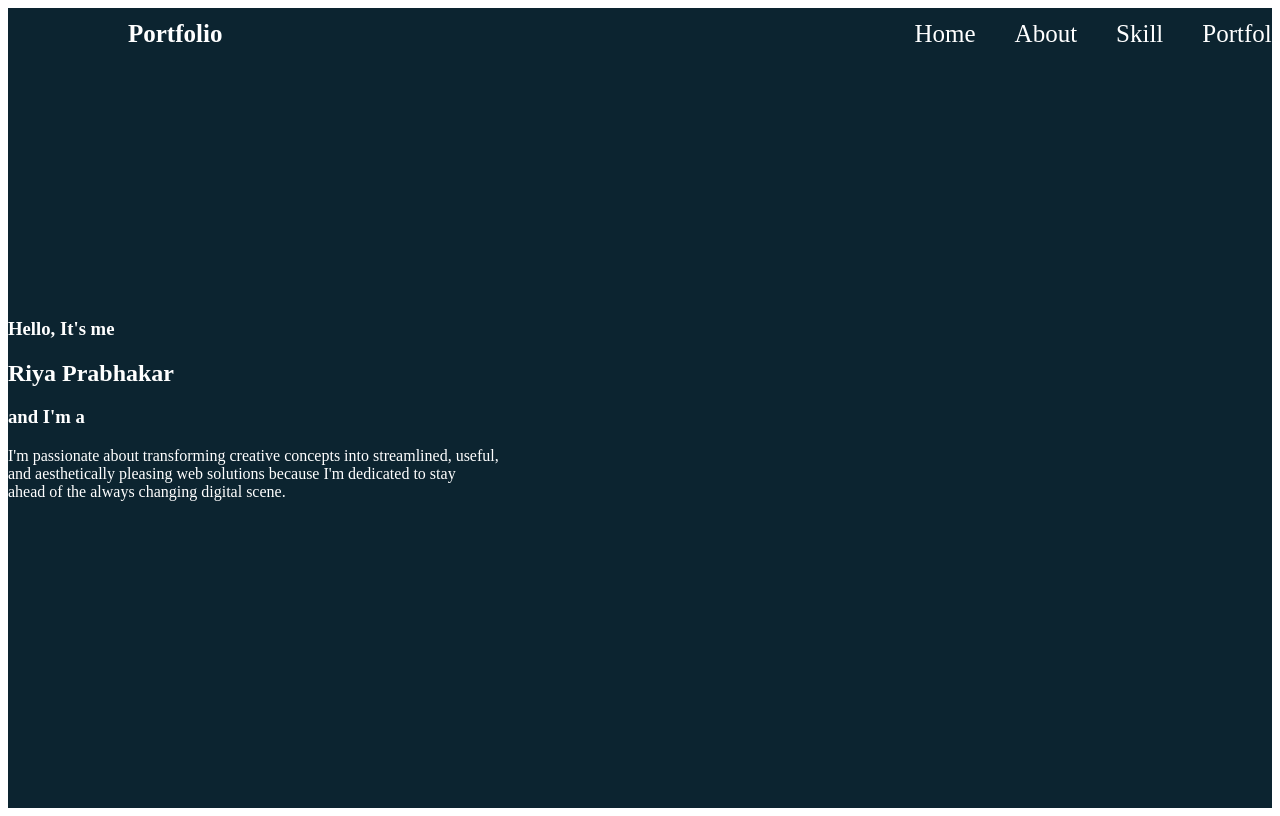
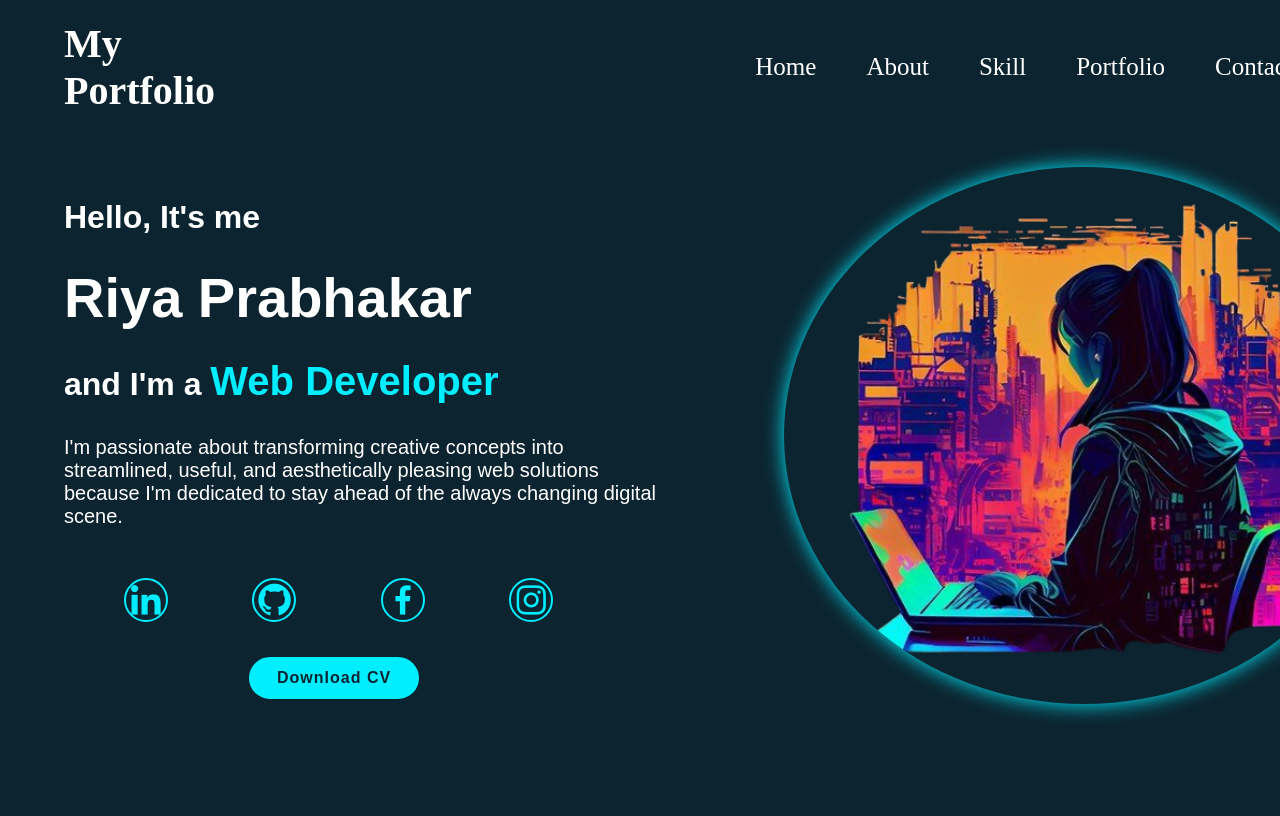
Before and after one commit to RiyaPrabhakar/Bharat_intern, a plain HTML site: page Netflix/portfolio.html in a window 1280 px wide. Drawn offline with nearby package versions, Linux system fonts and the light colour scheme.

Commit message:
portfolio

```diff
--- a/Netflix/portfolio.html
+++ b/Netflix/portfolio.html
@@ -5,10 +5,11 @@
     <meta name="viewport" content="width=device-width, initial-scale=1.0">
     <title>Portfolio</title>
     <link rel="stylesheet" href="style1.css">
+    <link href='https://unpkg.com/boxicons@2.1.4/css/boxicons.min.css' rel='stylesheet'>
 </head>
 <body>
     <header class="header">
-        <a href="#"class="logo">Portfolio</a>
+        <a href="#"class="logo">My Portfolio</a>
         <nav class="navbar">
             <a href="#">Home</a>
             <a href="#">About</a>
@@ -17,17 +18,25 @@
             <a href="#">Contact</a>
         </nav>
     </header>
-    <section class="home">
+    <div class="home">
+
         <div class="home-content">
+            <img class="img_profile" src="./images/profile-removebg-preview.png">
             <h3>Hello, It's me</h3>
             <h1>Riya Prabhakar</h1>
-            <h3>and I'm a</h3>
+            <h3>and I'm a <span class="web-developer"> Web Developer </span></h3>
             <p>
-                I'm passionate about transforming creative concepts into streamlined, useful,
-                <br> and aesthetically pleasing web solutions because I'm dedicated to stay
-                <br> ahead of the always changing digital scene.
+                I'm passionate about transforming creative concepts into streamlined, useful, and
+                aesthetically pleasing web solutions because I'm dedicated to stay ahead of the always changing digital scene.
             </p>
+            <div class="icons">
+                <a href=""><i class="bx bxl-linkedin"></i></a>
+                <a href=""><i class="bx bxl-github"></i></a>
+                <a href=""><i class='bx bxl-facebook'></i></a>
+                <a href=""><i class="bx bxl-instagram"></i></a>
+            </div>
+            <div class="btn-cv">Download CV</div>
         </div>
-    </section>
+    </div>
 </body>
 </html>
--- a/Netflix/style1.css
+++ b/Netflix/style1.css
@@ -5,26 +5,38 @@
     font-family: 'poppins', 'san-serif';
 }
 body{
+    padding: 0%;
+    margin: 0%;
+    overflow-y: hidden;
     color: white;
+    box-shadow: 0 0 20px #0ef;
 }
 .header{
     position: fixed;
     top: 0;
     left: 0;
     width: 100%;
-    padding: 20px 10%;
+    padding: 20px 5%;
     background: transparent;
     display: flex;
-    justify-content: space-between;
     align-items: center;
     z-index: 100;
 }
 .logo{
     position: relative;
-    font-size: 25px;
+    font-size: 40px;
     color: white;
     text-decoration: none;
     font-weight: 600;
+}
+.navbar{
+    padding-left: 37vw;
+    padding-right: 4vw;
+    height: 10vh;
+    display: flex;
+    flex-direction: row;
+    justify-content: space-between;
+    align-items: center;
 }
 .navbar a{
     display: inline-block;
@@ -32,20 +44,99 @@ body{
     color: white;
     text-decoration: none;
     font-weight: 500;
-    margin-left: 35px;
+    margin-left: 50px;
     transition: .3s;
 }
 .navbar  a:hover{
     color: #0ef;
 }
 .home {
-    position: relative;
+    position: fixed;
     width: 100%;
     justify-content: space-between;
     height: 100vh;
-    background-color: #0C2430;
+    background-color:  #0C2430;
+    background-image: radial-gradient();
     background-size: cover;
     background-position: center;
     display: flex;
     align-items: center;
+    padding: 35px 5% 0;
+    gap: 30px                                                               ;
 }
+
+.home-content{
+    max-width: 600px;
+    font-family: Arial, Helvetica, sans-serif;
+    position: relative;
+    float: left;
+
+ }
+
+.img_profile{
+    float: right;
+    position: absolute;
+    height: 100%;
+    width: 100%;
+    object-fit: contain;
+    margin-left: 120%;
+    border-radius: 50%;
+    box-shadow: 0 0 20px #0ef;
+}
+
+.home-content h3{
+    font-size: 32px;
+    font-weight: 700;
+}
+.web-developer{
+    color: #0ef;
+    font-size: 40px;
+}
+.home-content h1 {
+    font-size: 56px;
+    font-weight: 700;
+    margin: -3px 0;
+}
+.home-content p {
+    font-size: 20px;
+}
+
+.icons a {
+    display: inline-flex;
+    justify-content: center;
+    width: 40px;
+    height: 40px;
+    background: transparent;
+    border: 2px solid #0ef;
+    border-radius: 50%;
+    font-size: 39px;
+    color: #0ef;
+    text-decoration: none;
+    margin:30px 20px 30px 0;
+    margin-left: 10%;
+}
+
+.icons a:hover{
+    background: #0ef;
+    color: #0C2430;
+    box-shadow: 0 0 20px #0ef;
+}
+
+.btn-cv {
+    font-family: Arial, Helvetica, sans-serif;
+    cursor: pointer;
+    display: inline-block;
+    padding: 12px 28px;
+    background: #0ef;
+    border: 5px solid #0C2430;
+    border-radius: 40px;
+    font-size: 16px;
+    color: #0C2430;
+    letter-spacing: 1px;
+    font-weight: 700;
+    margin-left: 30%;
+}
+
+.btn-cv:hover{
+    box-shadow: 0 0 20px #0ef;
+}
```
Also changed, not shown: Netflix/images/profile-removebg-preview.png (added).
